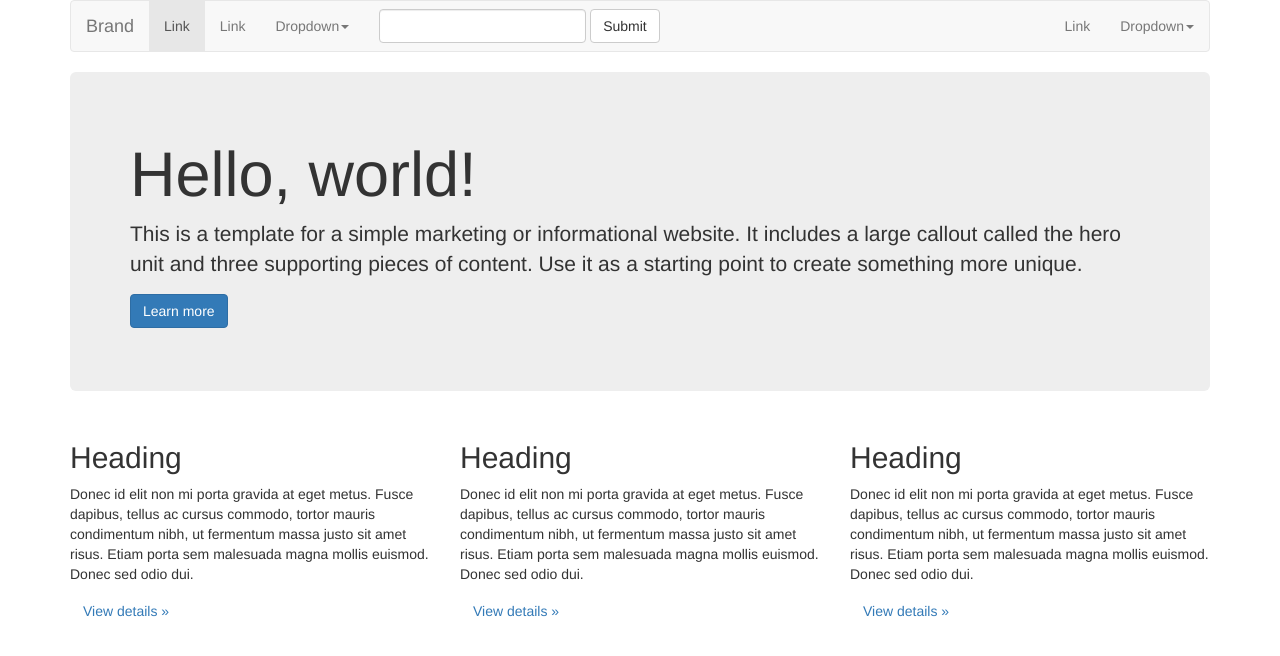
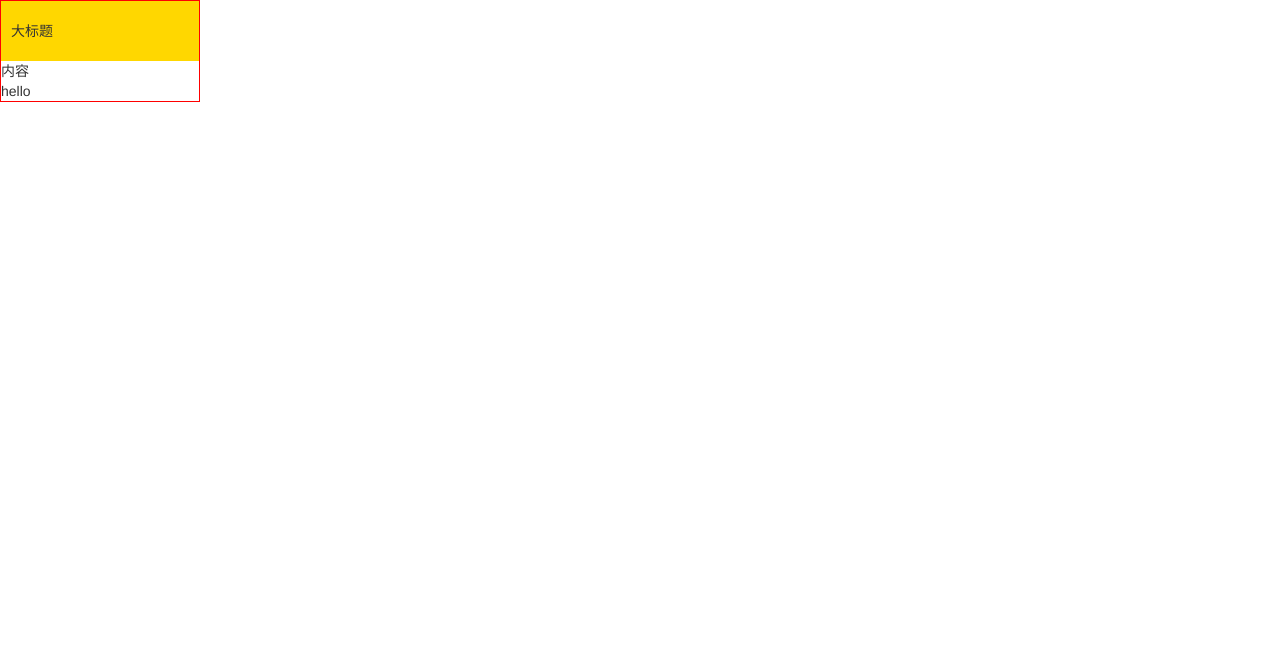
Before and after one commit to casciiy/kernel_probes, a Django app: page /test/ in a window 1280 px wide. Shown: the top 656 px of the page. Run offline with Django 3.2, Linux system fonts and the light colour scheme; some libraries are stand-ins or nearby versions.

Commit message:
add some test code

```diff
--- a/templates/test.html
+++ b/templates/test.html
@@ -19,131 +19,49 @@
             alert("jquery worked");
         });
     </script>
+    <style>
+        .menus{
+            width: 200px;
+            border: 1px solid red;
+        }
+        .menus .header{
+            background-color: gold;
+            padding: 20px 10px;
+        }
+    </style>
 </head>
 
 <body>
-    <div class="container">
-        <div class="row clearfix">
-            <div class="col-md-12 column">
-                <nav class="navbar navbar-default" role="navigation">
-                    <div class="navbar-header">
-                         <button type="button" class="navbar-toggle" data-toggle="collapse" data-target="#bs-example-navbar-collapse-1"> <span class="sr-only">Toggle navigation</span><span class="icon-bar"></span><span class="icon-bar"></span><span class="icon-bar"></span></button> <a class="navbar-brand" href="#">Brand</a>
-                    </div>
+    <div class="menus">
+        <div class="header" onclick="myFunc()">大标题</div>
+        <div class="item">内容</div>
+        <span id="text">hello</span>
+    </div>
 
-                    <div class="collapse navbar-collapse" id="bs-example-navbar-collapse-1">
-                        <ul class="nav navbar-nav">
-                            <li class="active">
-                                 <a href="#">Link</a>
-                            </li>
-                            <li>
-                                 <a href="#">Link</a>
-                            </li>
-                            <li class="dropdown">
-                                 <a href="#" class="dropdown-toggle" data-toggle="dropdown">Dropdown<strong class="caret"></strong></a>
-                                <ul class="dropdown-menu">
-                                    <li>
-                                         <a href="#">Action</a>
-                                    </li>
-                                    <li>
-                                         <a href="#">Another action</a>
-                                    </li>
-                                    <li>
-                                         <a href="#">Something else here</a>
-                                    </li>
-                                    <li class="divider">
-                                    </li>
-                                    <li>
-                                         <a href="#">Separated link</a>
-                                    </li>
-                                    <li class="divider">
-                                    </li>
-                                    <li>
-                                         <a href="#">One more separated link</a>
-                                    </li>
-                                </ul>
-                            </li>
-                        </ul>
-                        <form class="navbar-form navbar-left" role="search">
-                            <div class="form-group">
-                                <input type="text" class="form-control" />
-                            </div> <button type="submit" class="btn btn-default">Submit</button>
-                        </form>
-                        <ul class="nav navbar-nav navbar-right">
-                            <li>
-                                 <a href="#">Link</a>
-                            </li>
-                            <li class="dropdown">
-                                 <a href="#" class="dropdown-toggle" data-toggle="dropdown">Dropdown<strong class="caret"></strong></a>
-                                <ul class="dropdown-menu">
-                                    <li>
-                                         <a href="#">Action</a>
-                                    </li>
-                                    <li>
-                                         <a href="#">Another action</a>
-                                    </li>
-                                    <li>
-                                         <a href="#">Something else here</a>
-                                    </li>
-                                    <li class="divider">
-                                    </li>
-                                    <li>
-                                         <a href="#">Separated link</a>
-                                    </li>
-                                </ul>
-                            </li>
-                        </ul>
-                    </div>
+    <!--js代码块的方式，还可以用js文件的形式-->
+    <!--js文件的导入: <script src="static/my.js"></script>-->
+    <script type="text/javascript">
+        function show() {
+            var tag = document.getElementById("text");
+            var dataString = tag.innerText;
 
-                </nav>
-                <div class="jumbotron">
-                    <h1>
-                        Hello, world!
-                    </h1>
-                    <p>
-                        This is a template for a simple marketing or informational website. It includes a large callout called the hero unit and three supporting pieces of content. Use it as a starting point to create something more unique.
-                    </p>
-                    <p>
-                         <a class="btn btn-primary btn-large" href="#">Learn more</a>
-                    </p>
-                </div>
-            </div>
-        </div>
-        <div class="row clearfix">
-            <div class="col-md-4 column">
-                <h2>
-                    Heading
-                </h2>
-                <p>
-                    Donec id elit non mi porta gravida at eget metus. Fusce dapibus, tellus ac cursus commodo, tortor mauris condimentum nibh, ut fermentum massa justo sit amet risus. Etiam porta sem malesuada magna mollis euismod. Donec sed odio dui.
-                </p>
-                <p>
-                     <a class="btn" href="#">View details »</a>
-                </p>
-            </div>
-            <div class="col-md-4 column">
-                <h2>
-                    Heading
-                </h2>
-                <p>
-                    Donec id elit non mi porta gravida at eget metus. Fusce dapibus, tellus ac cursus commodo, tortor mauris condimentum nibh, ut fermentum massa justo sit amet risus. Etiam porta sem malesuada magna mollis euismod. Donec sed odio dui.
-                </p>
-                <p>
-                     <a class="btn" href="#">View details »</a>
-                </p>
-            </div>
-            <div class="col-md-4 column">
-                <h2>
-                    Heading
-                </h2>
-                <p>
-                    Donec id elit non mi porta gravida at eget metus. Fusce dapibus, tellus ac cursus commodo, tortor mauris condimentum nibh, ut fermentum massa justo sit amet risus. Etiam porta sem malesuada magna mollis euismod. Donec sed odio dui.
-                </p>
-                <p>
-                     <a class="btn" href="#">View details »</a>
-                </p>
-            </div>
-        </div>
-    </div>
+            var firstChar = datastring[0];
+            var otherString = datastring.substring(1, dataString.length);
+            var newText = otherString + firstChar;
+
+            tag.innerText = newText;
+        }
+
+        setInterval(show, 1000);
+
+        function myFunc() {
+            var name = "cy";
+            console.log(name);
+            alert("你好呀");
+            //confirm("是否要继续？")
+        }
+    </script>
+
 </body>
 
 </html>
```
